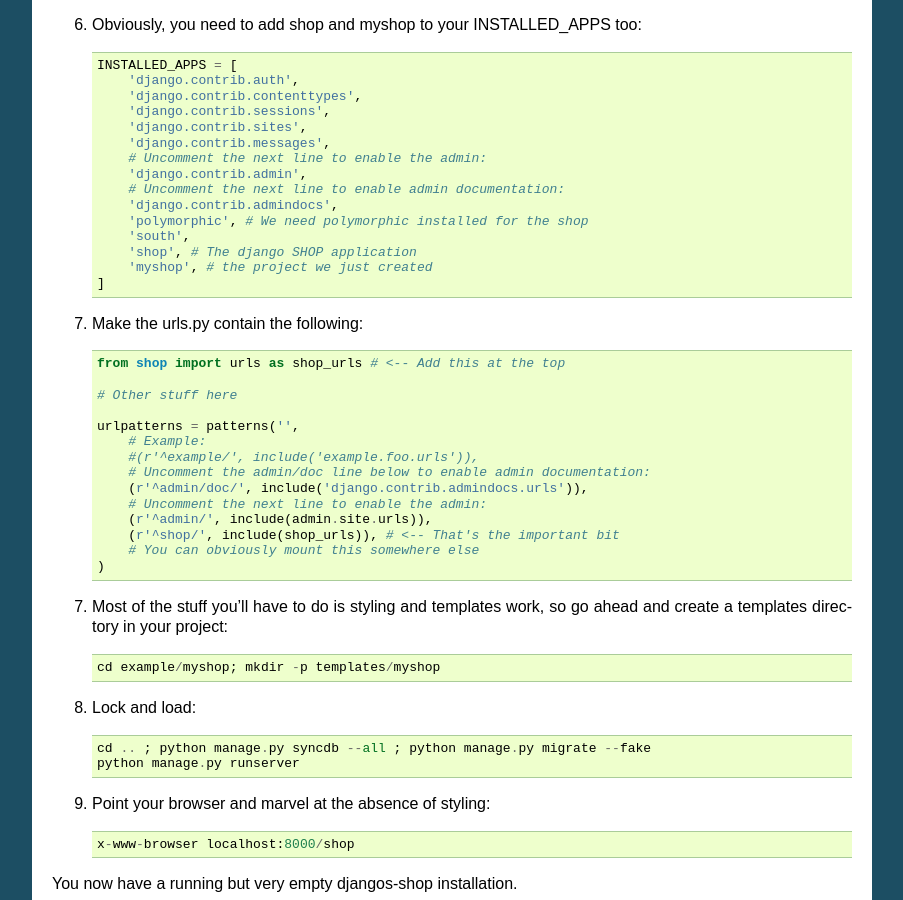
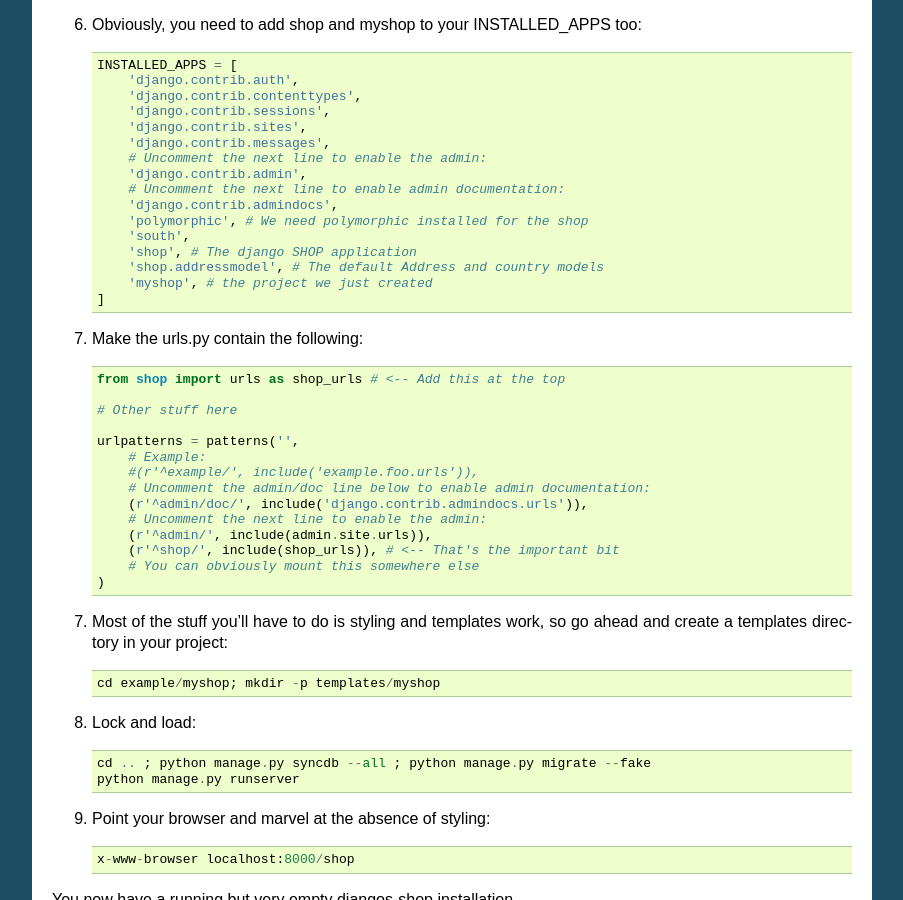
Before and after one commit to Huskarhero/django-shop, a Sphinx documentation site: the page built from docs/getting-started.rst, in a window 1280 px wide and 900 px high, scrolled down 872 px. Shown: the whole window, without its empty margins (198-1101 px from the left). Built offline with Sphinx 7.4.7, drawn with Linux system fonts in a browser that asks for light colours.

Commit message:
Docs touch up

```diff
--- a/docs/getting-started.rst
+++ b/docs/getting-started.rst
@@ -66,6 +66,7 @@
 	    'polymorphic', # We need polymorphic installed for the shop
             'south',
 	    'shop', # The django SHOP application
+            'shop.addressmodel', # The default Address and country models
 	    'myshop', # the project we just created
 	]
 
--- a/docs/howto/how-to-use-your-own-clientmodel.rst
+++ b/docs/howto/how-to-use-your-own-clientmodel.rst
@@ -20,7 +20,7 @@
     INSTALLED_APPS = (
     ...
     'shop', # The django SHOP
-    #'shop.clientmodel', # <-- Comment this out
+    #'shop.addressmodel', # <-- Comment this out
     ...
     )
 
```
